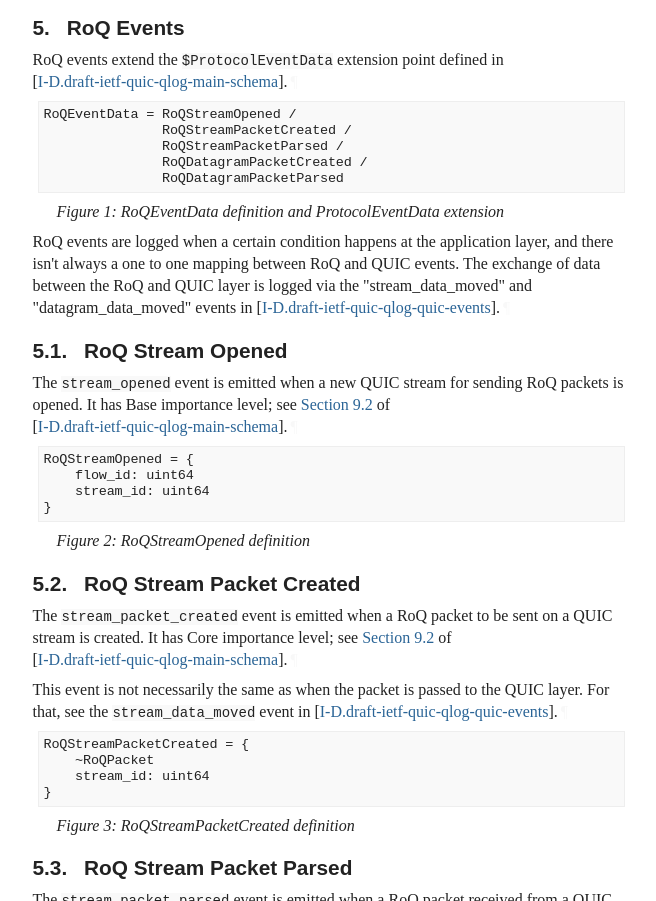
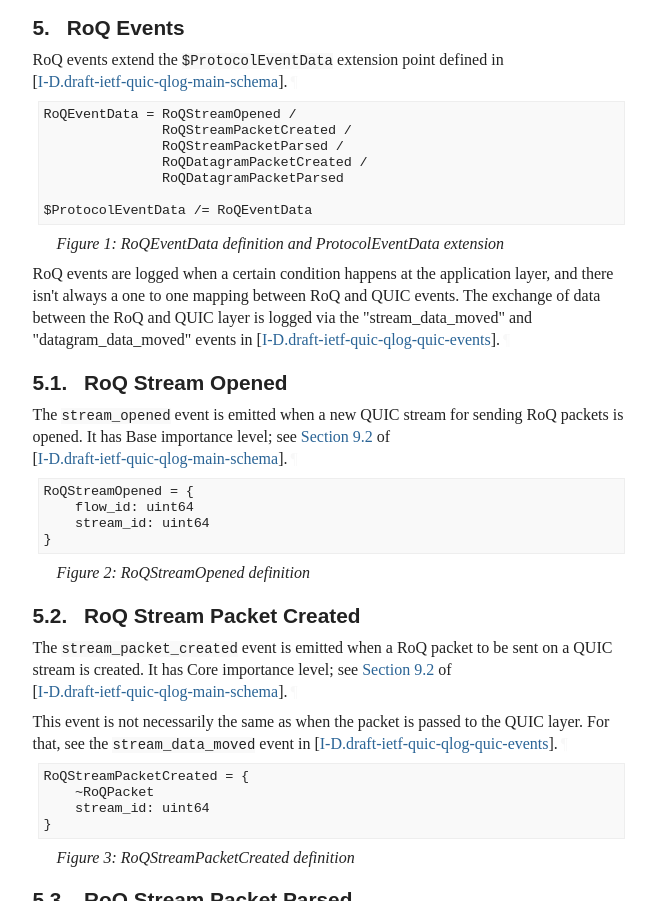
Before and after one commit to mengelbart/draft-engelbart-qlog-roq-events, a plain HTML site: page draft-engelbart-qlog-roq-events.html in a window 1280 px wide. Shown: the part 2039-2940 px from the top of the page, without its empty margins (92-748 px from the left). Drawn offline with Linux system fonts and the light colour scheme; a web font is replaced by a local one.

Commit message:
Script updating gh-pages from 6fd0f9b. [ci skip]

```diff
--- a/draft-engelbart-qlog-roq-events.html
+++ b/draft-engelbart-qlog-roq-events.html
@@ -1343,6 +1343,8 @@ RoQEventData = RoQStreamOpened /
                RoQStreamPacketParsed /
                RoQDatagramPacketCreated /
                RoQDatagramPacketParsed
+
+$ProtocolEventData /= RoQEventData
 </pre>
 </div>
 <figcaption><a href="#figure-1" class="selfRef">Figure 1</a>:
```
Also changed, not shown: draft-engelbart-qlog-roq-events.txt.
